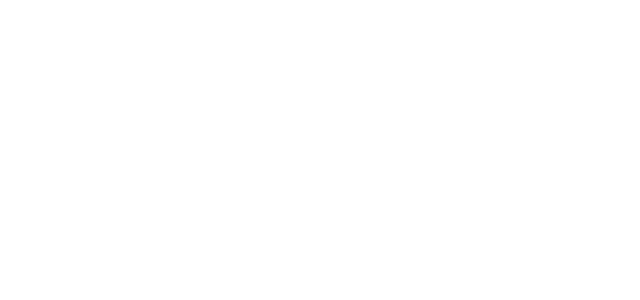
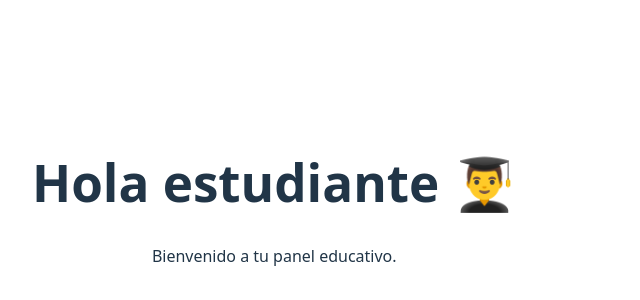
Before and after one commit to LeonelBM123/edu_ai, a React (Vite) app: page /estudiantelayout in a window 1280 px wide. Before the commit this address had no page. Shown: the part 198-498 px from the top of the page, without its empty margins (0-640 px from the left). Built offline with nearby package versions, Linux system fonts and the light colour scheme.

Commit message:
login funcionando

```diff
--- a/src/App.jsx
+++ b/src/App.jsx
@@ -1,5 +1,5 @@
 import { BrowserRouter, Routes, Route, } from 'react-router-dom';
-//import EstudianteLayout from './layouts/EstudiantesLayout';
+import EstudianteLayout from './layouts/EstudiantesLayout';
 //import DocenteLayout from './layouts/DocentesLayout';
 import Login from './pages/Login';
 //import Register from './pages/Register';
@@ -14,6 +14,10 @@ function App() {
         {/* Rutas de inicio de sesión */}
         <Route path="/" element={<Login />} />
 
+        {/* Rutas de estudiantes */}
+        <Route path="/estudiantelayout" element={<EstudianteLayout />}>
+
+        </Route>
 
       </Routes>
     </BrowserRouter>
--- a/src/layouts/EstudiantesLayout.jsx
+++ b/src/layouts/EstudiantesLayout.jsx
@@ -0,0 +1,8 @@
+export default function EstudianteLayout() {
+  return (
+    <div style={{ padding: '2rem', textAlign: 'center' }}>
+      <h1>Hola estudiante 👨‍🎓</h1>
+      <p>Bienvenido a tu panel educativo.</p>
+    </div>
+  );
+}
--- a/src/pages/Login.jsx
+++ b/src/pages/Login.jsx
@@ -1,26 +1,30 @@
-import { useState } from 'react'
-import { supabase } from '../supabaseClient'
+import { useState } from 'react';
+import { useNavigate } from 'react-router-dom';
+import { supabase } from '../supabaseClient';
 
-export default function Login({ onLoginSuccess }) {
-  const [email, setEmail] = useState('')
-  const [password, setPassword] = useState('')
-  const [error, setError] = useState('')
+export default function Login() {
+  const [email, setEmail] = useState('');
+  const [password, setPassword] = useState('');
+  const [error, setError] = useState('');
+
+  const navigate = useNavigate(); // 👈 para redirigir
 
   const handleLogin = async (e) => {
-    e.preventDefault()
-    setError('')
+    e.preventDefault();
+    setError('');
 
     const { data, error } = await supabase.auth.signInWithPassword({
       email,
       password,
-    })
+    });
 
     if (error) {
-      setError(error.message)
+      setError(error.message);
     } else {
-      onLoginSuccess(data.session)
+      // Redirigir al layout de estudiante
+      navigate('/estudiantelayout');
     }
-  }
+  };
 
   return (
     <div style={{ maxWidth: 300, margin: 'auto' }}>
@@ -44,5 +48,5 @@ export default function Login({ onLoginSuccess }) {
       </form>
       {error && <p style={{ color: 'red' }}>{error}</p>}
     </div>
-  )
+  );
 }
```
